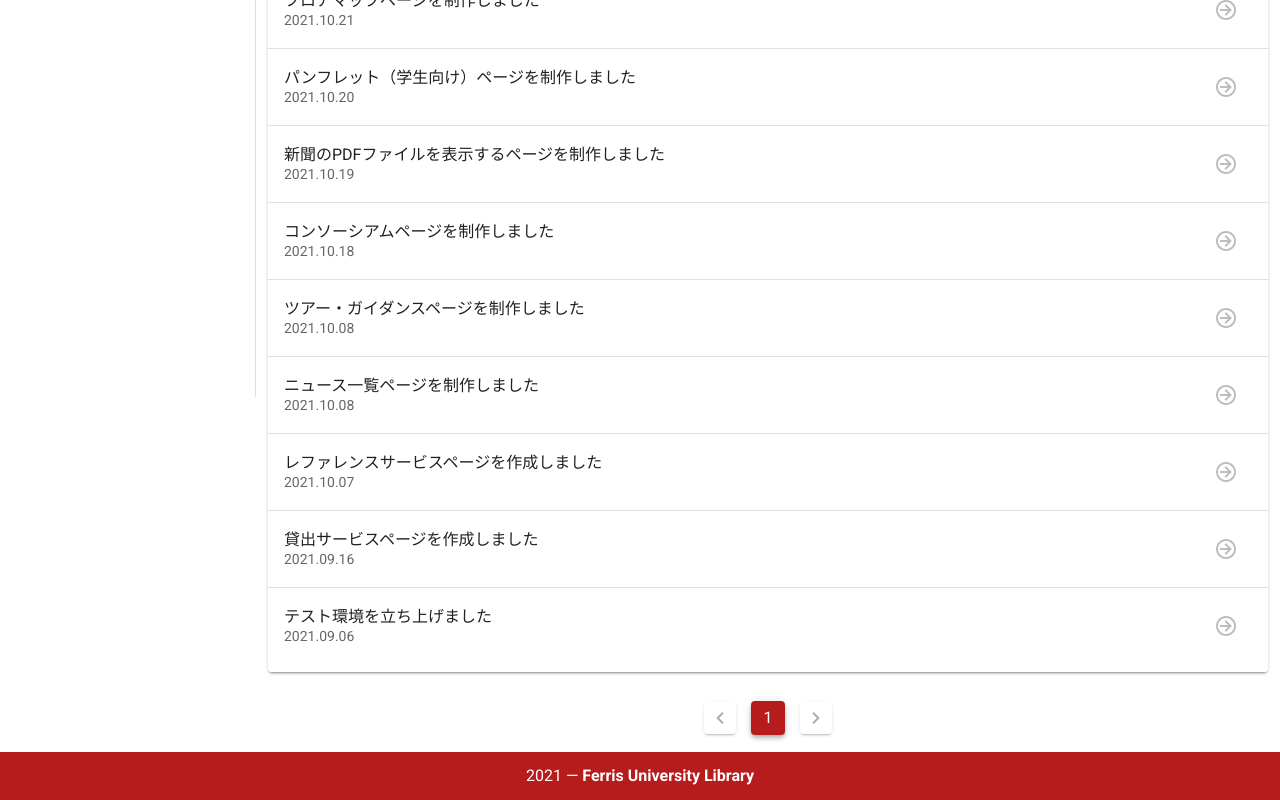
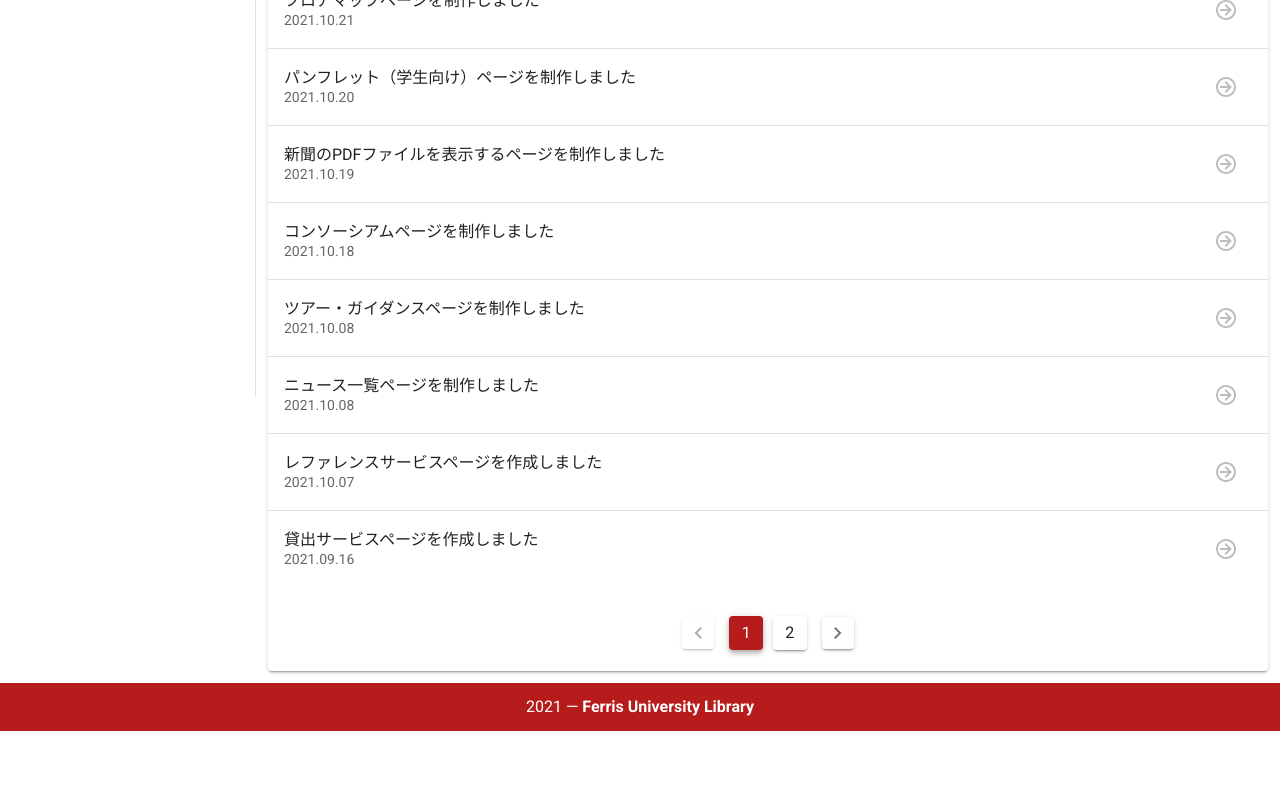
Before and after one commit to shu-saginoya/ferris-library, a Nuxt app: page /news in a window 1280 px wide. Shown: the part 403-1203 px from the top of the page. After the commit the page ends 1134 px from the top, so only its background shows below. Built offline with nearby package versions, Linux system fonts and the light colour scheme.

Commit message:
ニュース一覧の仕様変更（ページ遷移の際にダイアログが表示されてしまうバグ残っている）

```diff
--- a/components/NewsList.vue
+++ b/components/NewsList.vue
@@ -5,7 +5,7 @@
     </v-skeleton-loader>
 
     <v-list two-line>
-      <template v-for="info in newsList">
+      <template v-for="info in displayLists">
         <v-divider :key="info.id"></v-divider>
         <v-skeleton-loader
           :key="info.id"
@@ -73,35 +73,49 @@
         </v-skeleton-loader>
       </template>
     </v-list>
+    <v-card-text v-if="pagination">
+      <v-pagination
+        v-model="page"
+        :length="length"
+        @input="pageChange"
+      ></v-pagination>
+    </v-card-text>
   </v-card>
 </template>
 
 <script>
-import news from '@/assets/json/news.json'
+import lists from '@/assets/json/news.json'
 
 export default {
   name: 'NewsList',
   props: {
-    number: { type: Number, default: 0 },
+    pagination: { type: Boolean, default: false },
+    pageSize: { type: Number, default: 10 },
   },
   data: () => ({
-    news,
     loading: true,
+    page: 1,
+    length: 0,
+    lists,
+    displayLists: [],
   }),
-  computed: {
-    newsList() {
-      return this.news.slice(0, this.number)
-    },
-  },
   mounted() {
     this.loading = false
+
+    this.length = Math.ceil(this.lists.length / this.pageSize)
+
+    this.displayLists = this.lists.slice(
+      this.pageSize * (this.page - 1),
+      this.pageSize * this.page
+    )
+  },
+  methods: {
+    pageChange(pageNumber) {
+      this.displayLists = this.lists.slice(
+        this.pageSize * (pageNumber - 1),
+        this.pageSize * pageNumber
+      )
+    },
   },
 }
 </script>
-
-<style scoped>
-.headline {
-  text-overflow: inherit;
-  white-space: unset;
-}
-</style>
--- a/pages/index.vue
+++ b/pages/index.vue
@@ -10,7 +10,7 @@
     </section>-->
     <section>
       <base-page-title>News</base-page-title>
-      <news-list number="5"><template #name>新着情報</template></news-list>
+      <news-list pageSize="5"><template #name>新着情報</template></news-list>
       <div  class="text-center mt-6">
         <v-btn to="news" color="primary" outlined>ニュース一覧へ</v-btn>
       </div>
--- a/pages/news.vue
+++ b/pages/news.vue
@@ -2,18 +2,14 @@
   <v-container>
     <base-page-title>News</base-page-title>
 
-    <news-list number="10000"><template #name>ニュース一覧</template></news-list>
-
-    <div class="text-center mt-6">
-      <v-pagination v-model="page" :length="1"></v-pagination>
-    </div>
+    <news-list pagination="true"><template #name>ニュース一覧</template></news-list>
   </v-container>
 </template>
 
 <script>
 export default {
   data: () => ({
-    page: 1,
+
   }),
 }
 </script>
```
